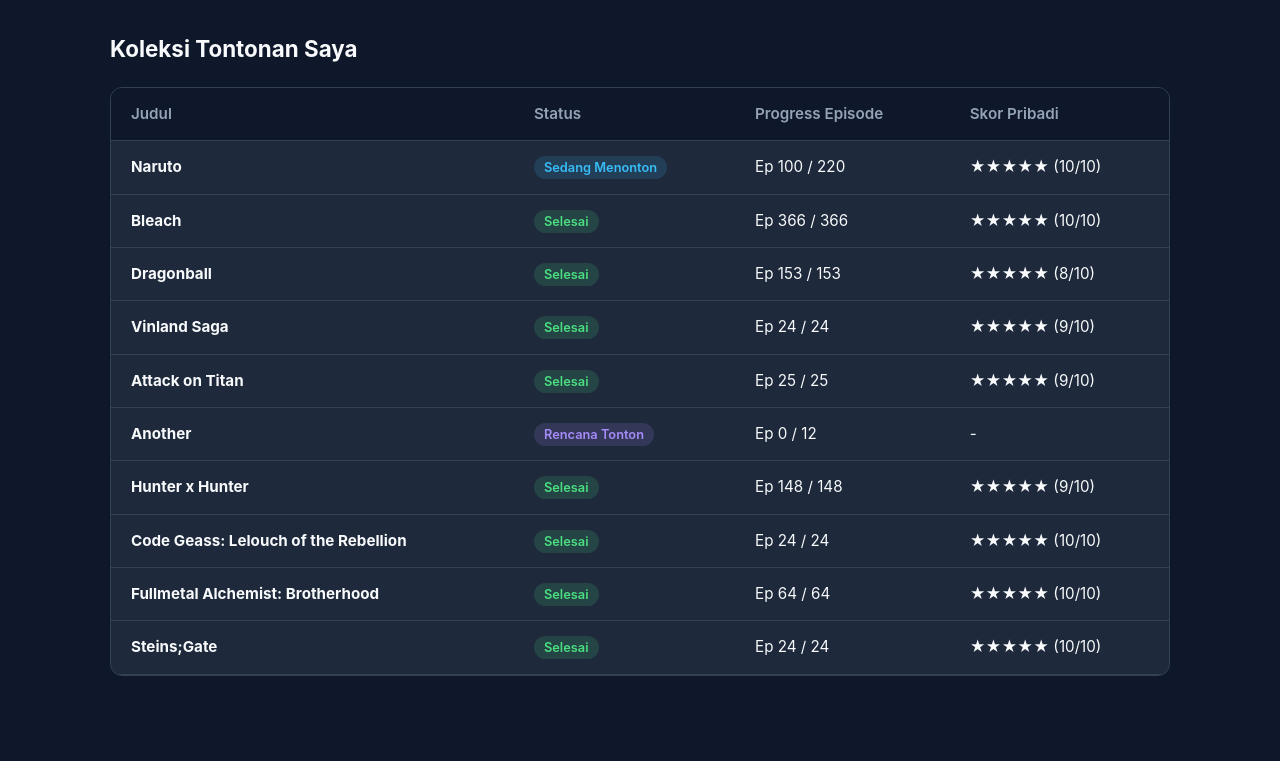
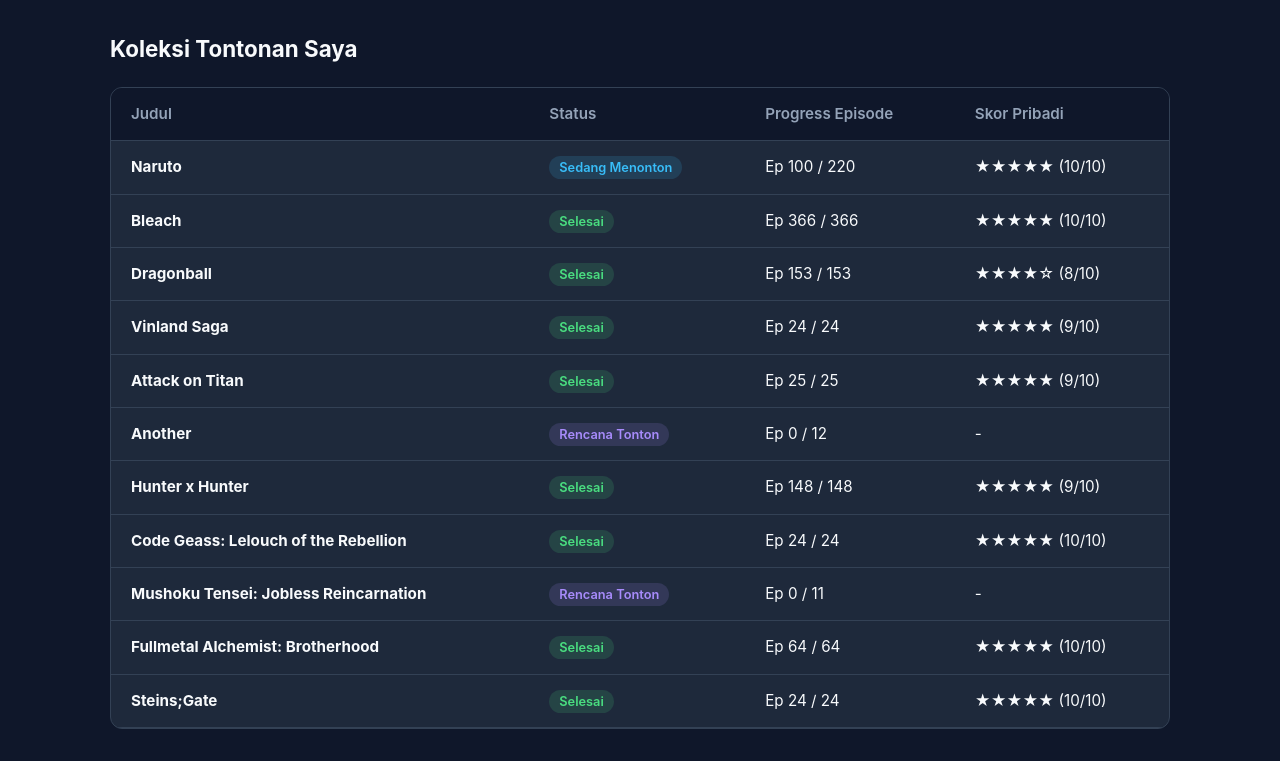
Before and after one commit to SatriaNugraha-06/PemWeb, a plain HTML site: page watchlist.html in a window 1280 px wide. Shown: the part 67-828 px from the top of the page. Before the commit the page ends 800 px from the top, so only its background shows below. Drawn offline with Linux system fonts and the light colour scheme.

Commit message:
ALHAMDULILLAH

```diff
--- a/watchlist.html
+++ b/watchlist.html
@@ -49,7 +49,7 @@
             <td><strong>Dragonball</strong></td>
             <td><span class="status-badge badge-completed">Selesai</span></td>
             <td>Ep 153 / 153</td>
-            <td>★★★★★ (8/10)</td>
+            <td>★★★★☆ (8/10)</td>
           </tr>
           <tr>
             <td><strong>Vinland Saga</strong></td>
@@ -81,6 +81,12 @@
             <td>Ep 24 / 24</td>
             <td>★★★★★ (10/10)</td>
           </tr>
+           <tr>
+            <td><strong>Mushoku Tensei: Jobless Reincarnation</strong></td>
+            <td><span class="status-badge badge-plan">Rencana Tonton</span></td>
+            <td>Ep 0 / 11</td>
+            <td>-</td>
+          </tr>
           <tr>
             <td><strong>Fullmetal Alchemist: Brotherhood</strong></td>
             <td><span class="status-badge badge-completed">Selesai</span></td>
```
